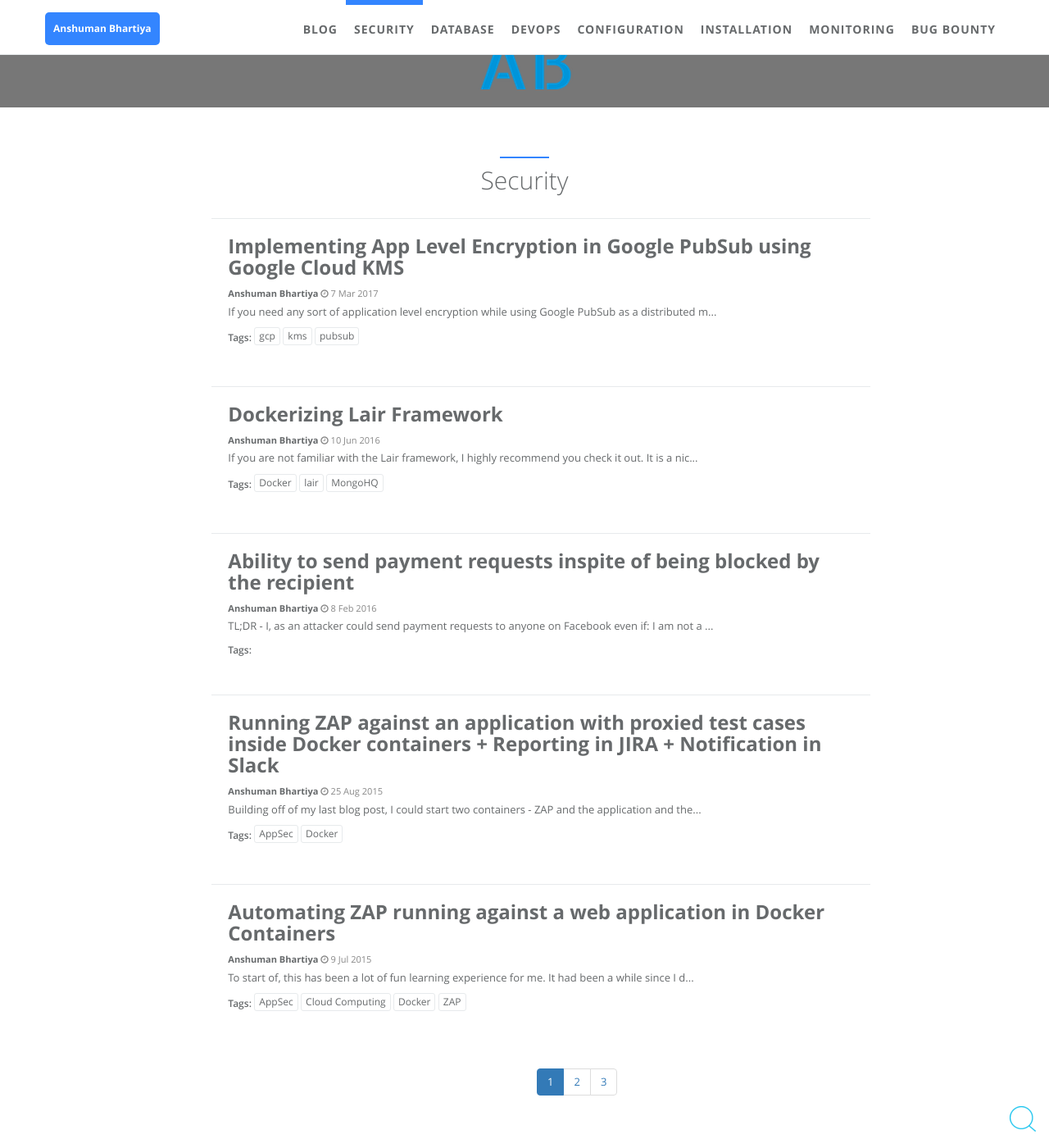
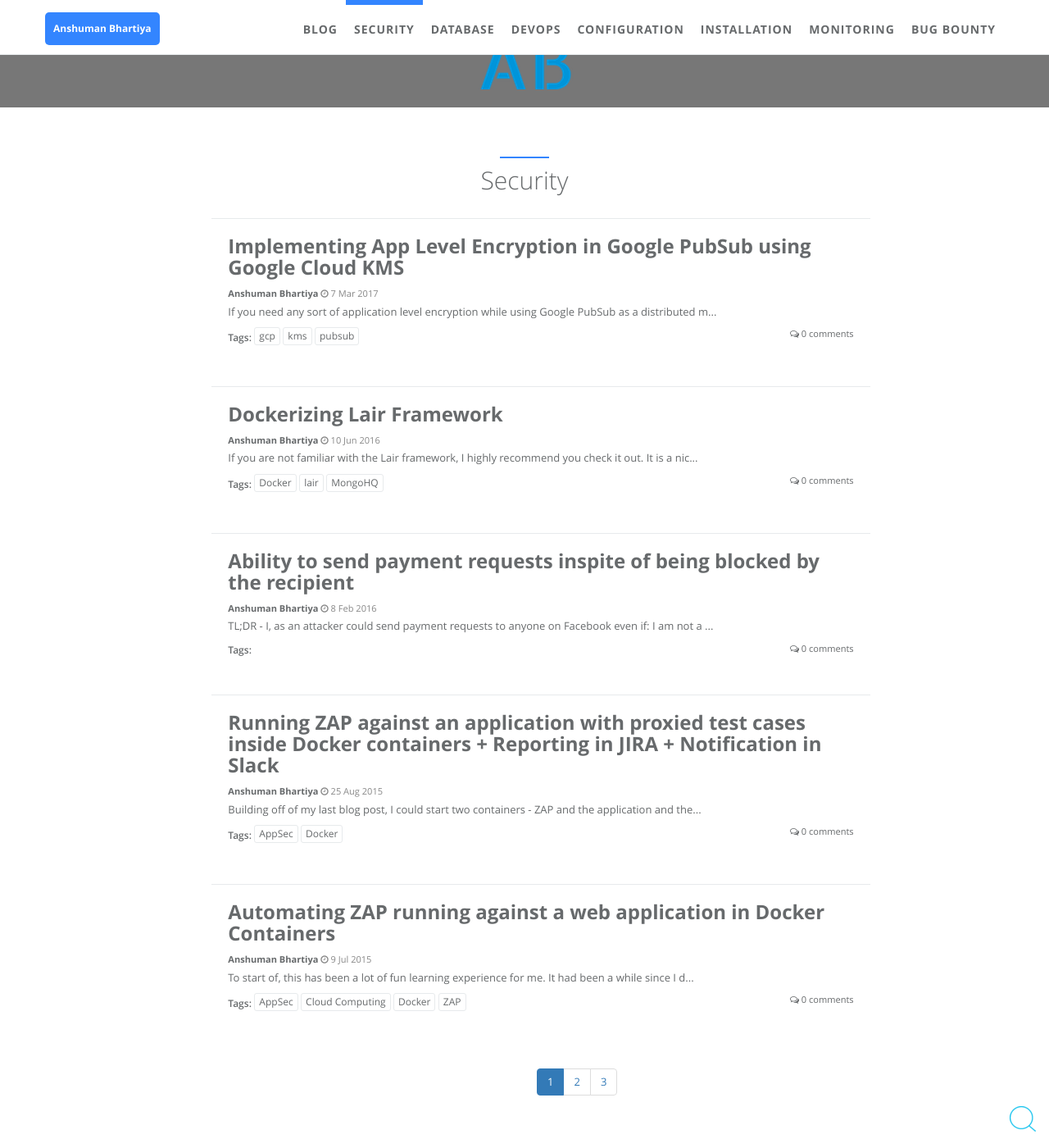
Before and after one commit to anshumanbh/anshumanbhartiya, a Jekyll site: the page built from blog/security.html, in a window 1280 px wide and 1400 px high, scrolled down 339 px. Shown: the whole window at 82% size. Built offline with Jekyll 4.4.1, drawn with Linux system fonts in a browser that asks for light colours; comment, search, counter and statistics services are not loaded; some of the changed lines change nothing that is shown.

Commit message:
Added Disqus

```diff
--- a/_config.yml
+++ b/_config.yml
@@ -32,7 +32,7 @@ author:  # change following line to your infomation.
 
 # comment
 disqus:  # if you wanna comment feature, go to https://disqus.com/ to get your configuration; if not, comment following two lines.
-#   name: jalpc
+  name: anshumanbhartiya
 
 # analytics
 ## google analytics
@@ -67,3 +67,5 @@ markdown: kramdown
 kramdown:
   input: GFM
   syntax_highlighter: rouge
+
+permalink:    /:year/:month/:day/:title/
```
